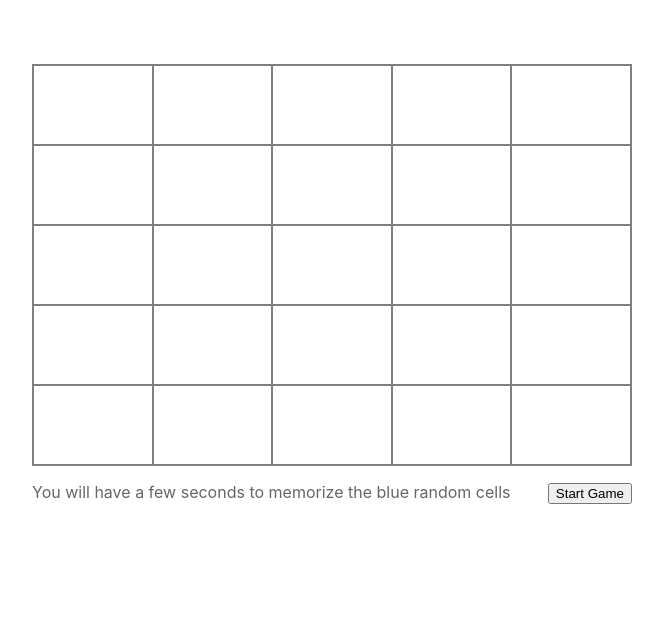
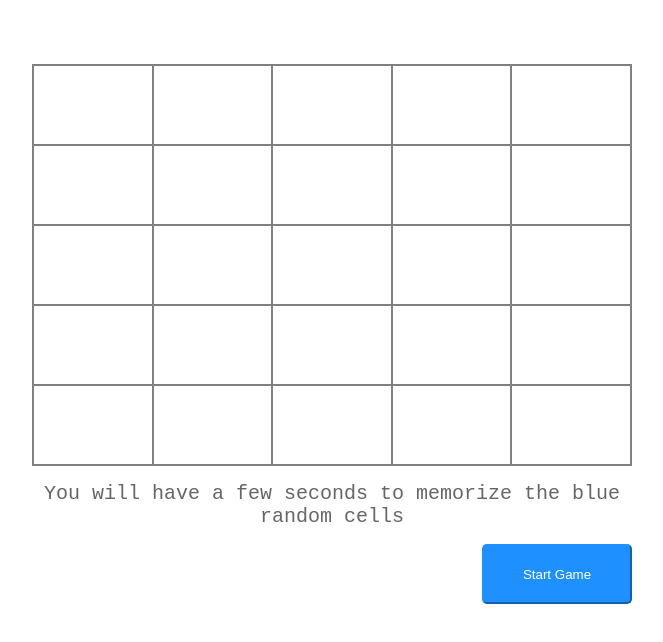
Before and after one commit to hnicolus/memory-game, a React (Create React App) app in the folder react/: page / in a window 1280 px wide. Shown: the top 642 px of the page, without its empty margins (308-971 px from the left). Built offline with nearby package versions, Linux system fonts and the light colour scheme.

Commit message:
add more styles

```diff
--- a/react/src/App.css
+++ b/react/src/App.css
@@ -21,16 +21,40 @@
   float: left;
   color: #666;
   margin-top: 1rem;
+  font-size: 20px;
+  text-align: center;
+  font-weight: 500;
+  font-family: monospace;
 }
 .button {
   float: right;
   margin-top: 1rem;
 }
-.btn {
+button {
+  position: relative;
+  overflow: hidden;
   background-color: dodgerblue;
   color: white;
-	height: 40px;
-	width: 100px;
+  height: 60px;
+  width: 150px;
   border-radius: 5px;
   border-color: dodgerblue;
 }
+
+.celebrate {
+  position: absolute;
+  top: 50%;
+  left: 50%;
+  width: 100%;
+  height: 100%;
+}
+
+.gif {
+  width: 100%;
+  height: 0;
+  padding-bottom: 75%;
+  position: relative;
+}
+h5 {
+  font-size: 24px;
+}
```
Lines whose indentation alone changed are shown as unchanged.
